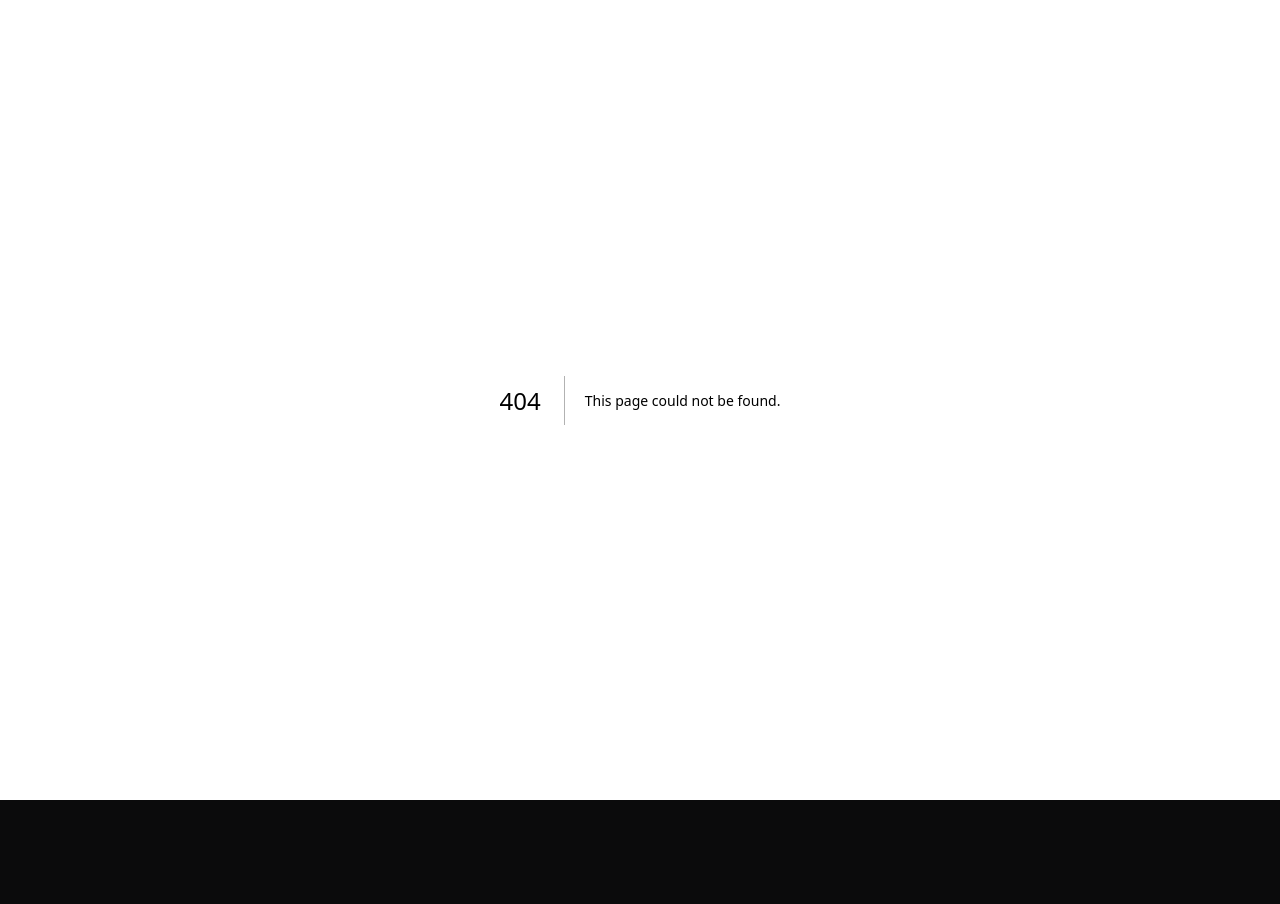
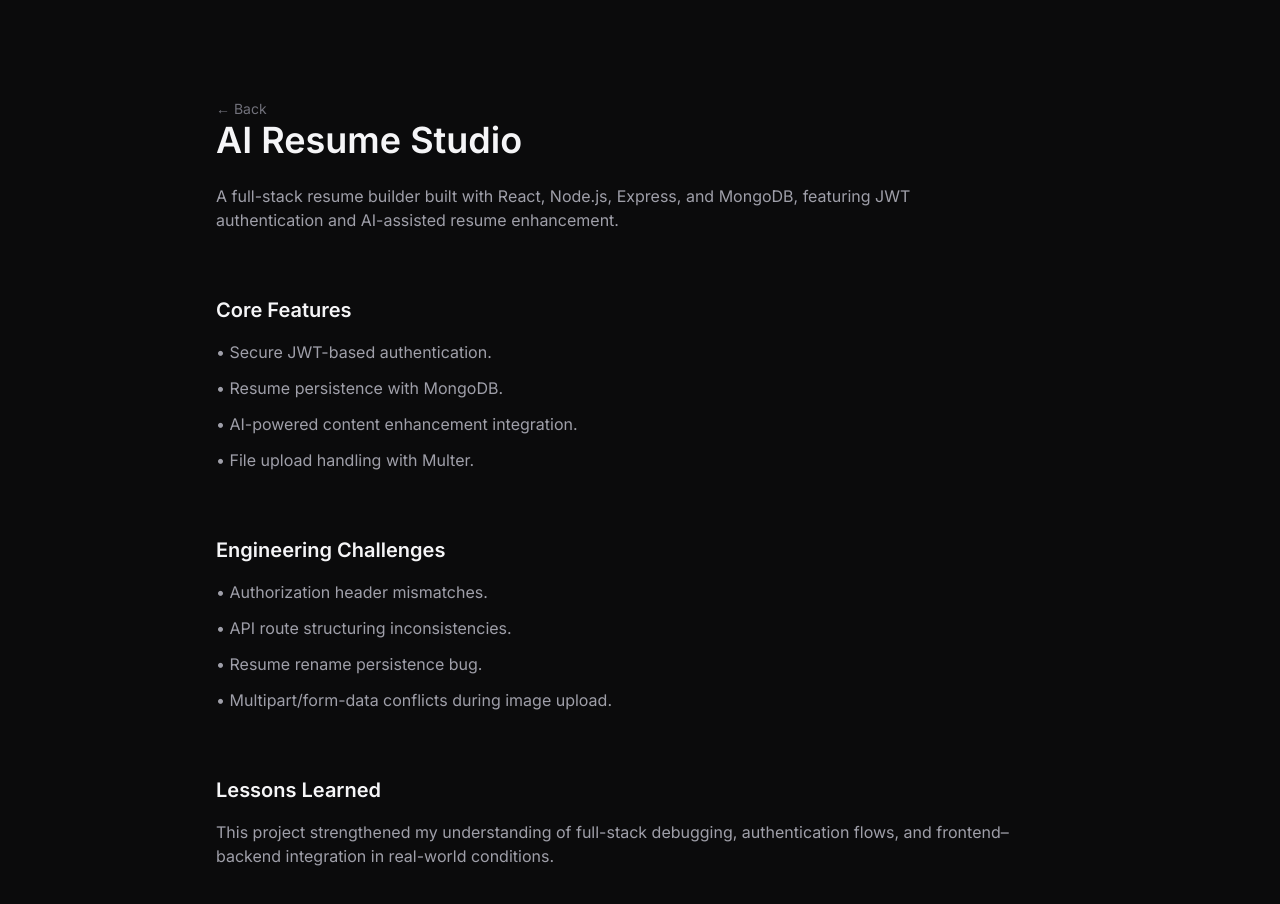
Before and after one commit to lalman-dev/lalman-portfolio, a Next.js app: page /projects/ai-resume-studio in a window 1280 px wide. Before the commit this address had no page. Shown: the top 904 px of the page. Before the commit the page ends 800 px from the top, so only its background shows below. Built offline with nearby package versions, Linux system fonts and the light colour scheme.

Commit message:
feat: add project case study routes with structured metadata

```diff
--- /dev/null
+++ b/app/projects/ai-resume-studio/page.tsx
@@ -0,0 +1,64 @@
+import Container from "@/app/components/container";
+import Link from "next/link";
+
+export const metadata = {
+  title: "AI Resume Studio | Lalman",
+  description:
+    "Full-stack resume builder with JWT authentication and AI-enhanced content.",
+};
+
+export default function AIResumeStudioPage() {
+  return (
+    <main className="min-h-screen py-24">
+      <Container className="space-y-16">
+        <Link
+          href="/"
+          className="text-sm text-zinc-500 hover:text-white transition"
+        >
+          ← Back
+        </Link>
+
+        <section className="space-y-6">
+          <h1 className="text-3xl md:text-4xl font-semibold">
+            AI Resume Studio
+          </h1>
+
+          <p className="text-zinc-400 max-w-3xl">
+            A full-stack resume builder built with React, Node.js, Express, and
+            MongoDB, featuring JWT authentication and AI-assisted resume
+            enhancement.
+          </p>
+        </section>
+
+        <section className="space-y-4">
+          <h2 className="text-xl font-semibold">Core Features</h2>
+          <ul className="space-y-3 text-zinc-400">
+            <li>• Secure JWT-based authentication.</li>
+            <li>• Resume persistence with MongoDB.</li>
+            <li>• AI-powered content enhancement integration.</li>
+            <li>• File upload handling with Multer.</li>
+          </ul>
+        </section>
+
+        <section className="space-y-4">
+          <h2 className="text-xl font-semibold">Engineering Challenges</h2>
+          <ul className="space-y-3 text-zinc-400">
+            <li>• Authorization header mismatches.</li>
+            <li>• API route structuring inconsistencies.</li>
+            <li>• Resume rename persistence bug.</li>
+            <li>• Multipart/form-data conflicts during image upload.</li>
+          </ul>
+        </section>
+
+        <section className="space-y-4">
+          <h2 className="text-xl font-semibold">Lessons Learned</h2>
+          <p className="text-zinc-400">
+            This project strengthened my understanding of full-stack debugging,
+            authentication flows, and frontend–backend integration in real-world
+            conditions.
+          </p>
+        </section>
+      </Container>
+    </main>
+  );
+}
--- /dev/null
+++ b/app/projects/hacker-news/page.tsx
@@ -0,0 +1,65 @@
+import Container from "@/app/components/container";
+import Link from "next/link";
+
+export const metadata = {
+  title: "Hacker News Portal | Lalman",
+  description:
+    "Architecture-focused Hacker News interface built using Next.js App Router with SSR and hybrid rendering.",
+};
+
+export default function HackerNewsPage() {
+  return (
+    <main className="min-h-screen py-24">
+      <Container className="space-y-16">
+        <Link
+          href="/"
+          className="text-sm text-zinc-500 hover:text-white transition"
+        >
+          ← Back
+        </Link>
+
+        <section className="space-y-6">
+          <h1 className="text-3xl md:text-4xl font-semibold">
+            Hacker News Portal
+          </h1>
+
+          <p className="text-zinc-400 max-w-3xl">
+            A production-grade Hacker News interface built using Next.js App
+            Router, designed to explore SSR, hybrid rendering, and structured
+            data fetching.
+          </p>
+        </section>
+
+        <section className="space-y-4">
+          <h2 className="text-xl font-semibold">Problem</h2>
+          <p className="text-zinc-400">
+            Most Hacker News clones rely entirely on client-side rendering,
+            which impacts performance and SEO. I wanted to build a version that
+            prioritized rendering strategy and architecture decisions.
+          </p>
+        </section>
+
+        <section className="space-y-4">
+          <h2 className="text-xl font-semibold">Architecture Decisions</h2>
+          <ul className="space-y-3 text-zinc-400">
+            <li>• SSR for homepage to optimize first contentful paint.</li>
+            <li>• Client-side search for responsive filtering.</li>
+            <li>• Centralized API abstraction layer.</li>
+            <li>• Loading & error boundaries using App Router conventions.</li>
+            <li>• Server and client component separation.</li>
+          </ul>
+        </section>
+
+        <section className="space-y-4">
+          <h2 className="text-xl font-semibold">Tradeoffs</h2>
+          <p className="text-zinc-400">
+            Fully static generation could improve caching, but real-time updates
+            were prioritized for user experience. In future iterations,
+            implementing incremental static regeneration would further optimize
+            performance.
+          </p>
+        </section>
+      </Container>
+    </main>
+  );
+}
```
